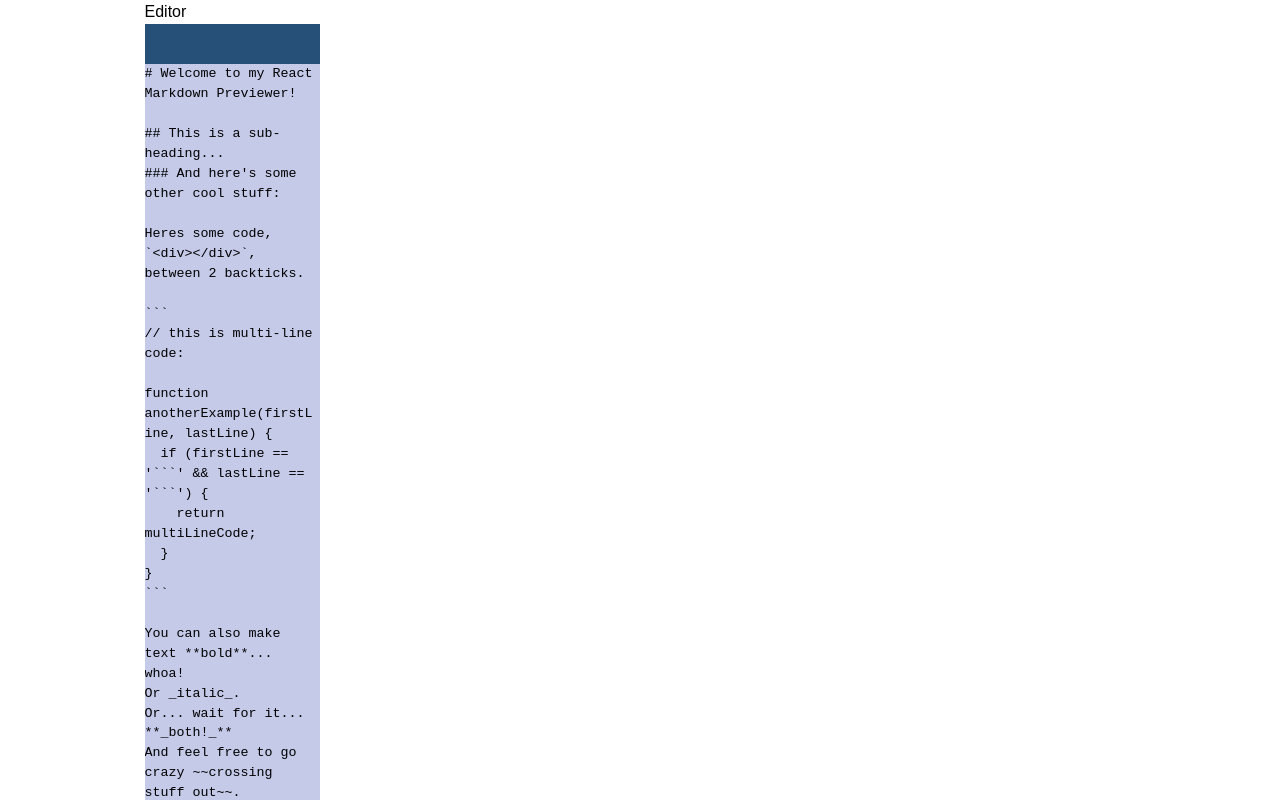
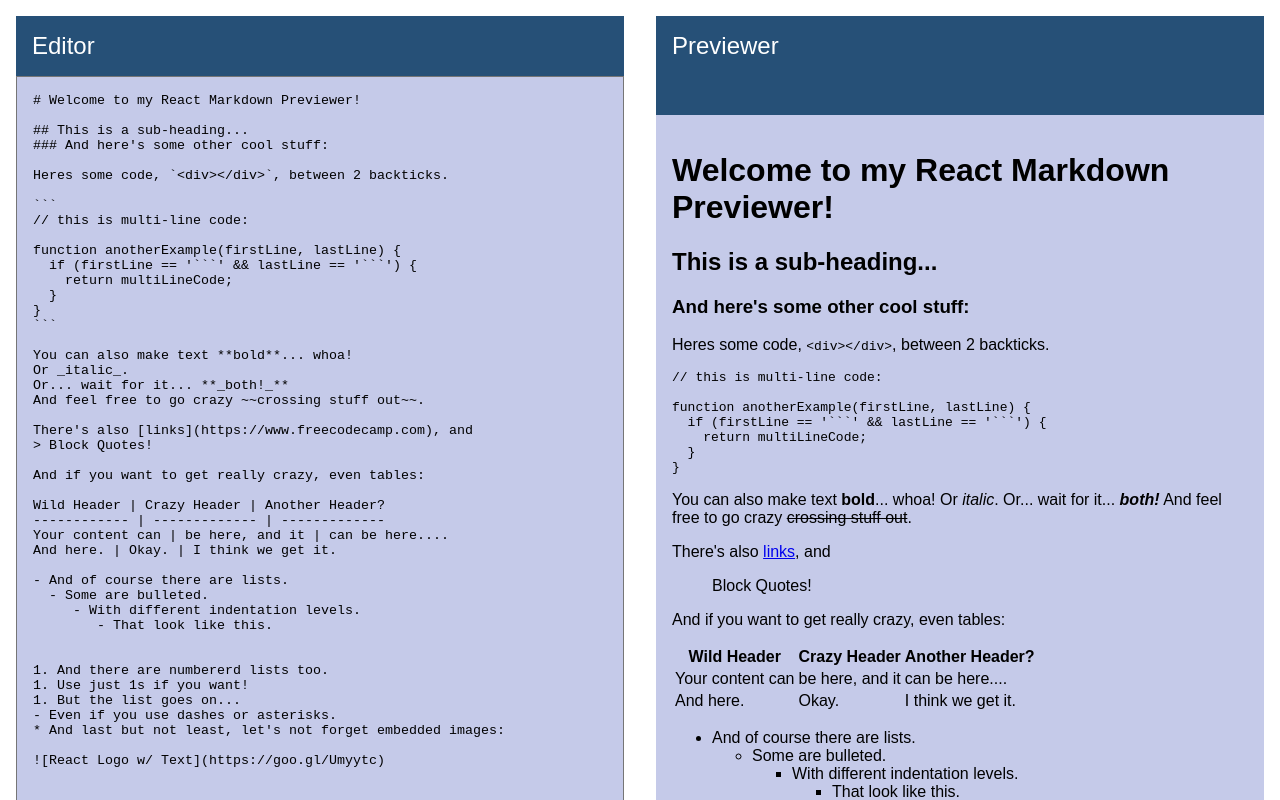
Before and after one commit to wmemorgan/markdown-previewer, a React (Create React App) app: page / in a window 1280 px wide. Shown: the top 800 px of the page. Built offline with nearby package versions, Linux system fonts and the light colour scheme.

Commit message:
Refactor CSS

```diff
--- a/src/App.css
+++ b/src/App.css
@@ -16,31 +16,36 @@
   --container-bg-color: #FCFCFC;
 }
 
-* {
-  margin: 0;
-  padding: 0;
-  border: 0;
-  line-height: 1.5;
-  vertical-align: baseline;
+.container {
+  display: grid;
+  grid-template-columns: 1fr 1fr;
+}
+
+.sub-container {
+  display: grid;
+  grid-template-columns: 1fr;
+  padding: 1rem;
+}
+
+.label {
+  font-size: 1.5rem;
+  color: var(--text-primary-color);
+  background: var(--default-primary-color);
+  padding: 1rem;
+}
+
+.textarea {
+  width: 100%;
   box-sizing: border-box;
 }
 
-body {
-  margin: 0 auto;
-  width: 100%;
-  height: 100%;
+#editor, #preview {
+  padding: 1rem;
+  background: var(--light-primary-color);
 }
 
-.container {
-  display: grid;
-  grid-template-columns: 1fr;
-  max-width: 991px;
-  margin: 0 auto;
+@media only screen and (max-width: 800px) {
+  .container {
+    grid-template-columns: 1fr;
+  }
 }
-
-#editor {
-  margin: 0 auto;
-  background: var(--light-primary-color);
-  resize: vertical;
-  border-top: 2.5rem solid var(--default-primary-color);
-}
```
